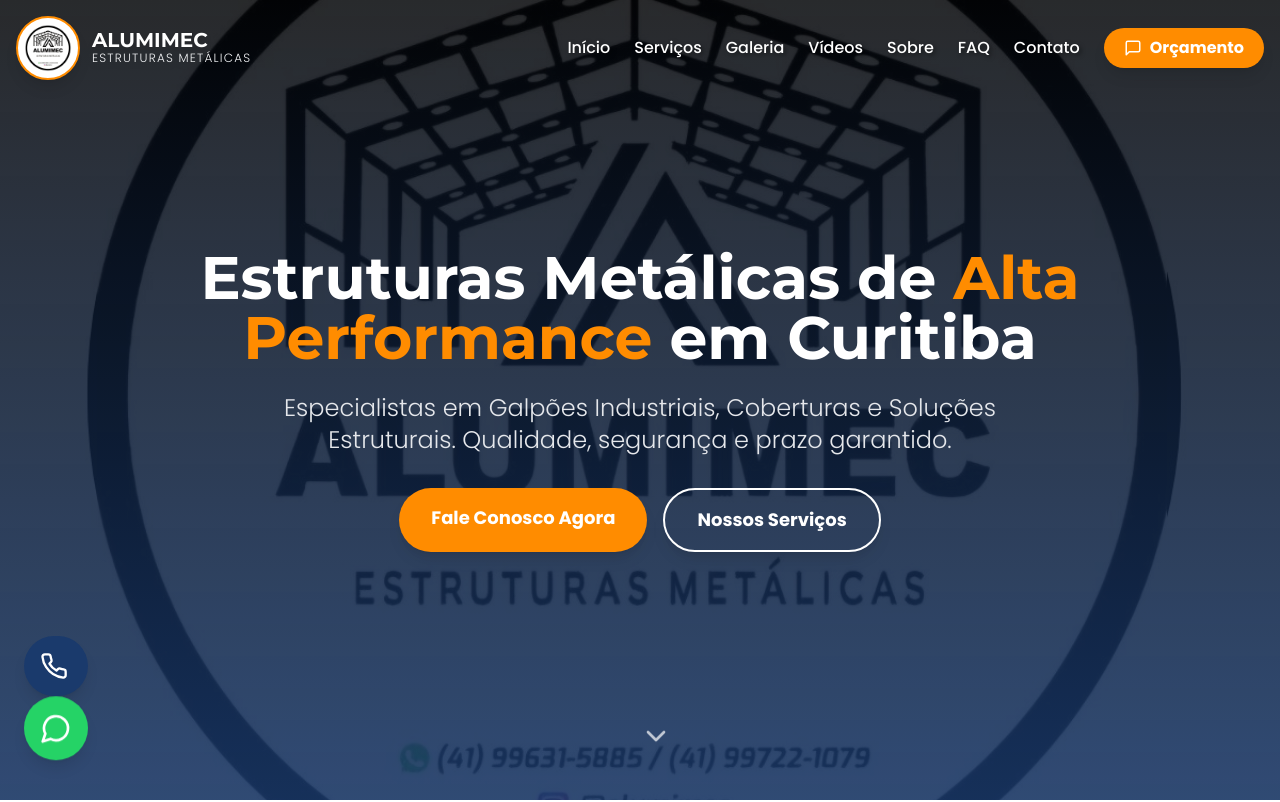
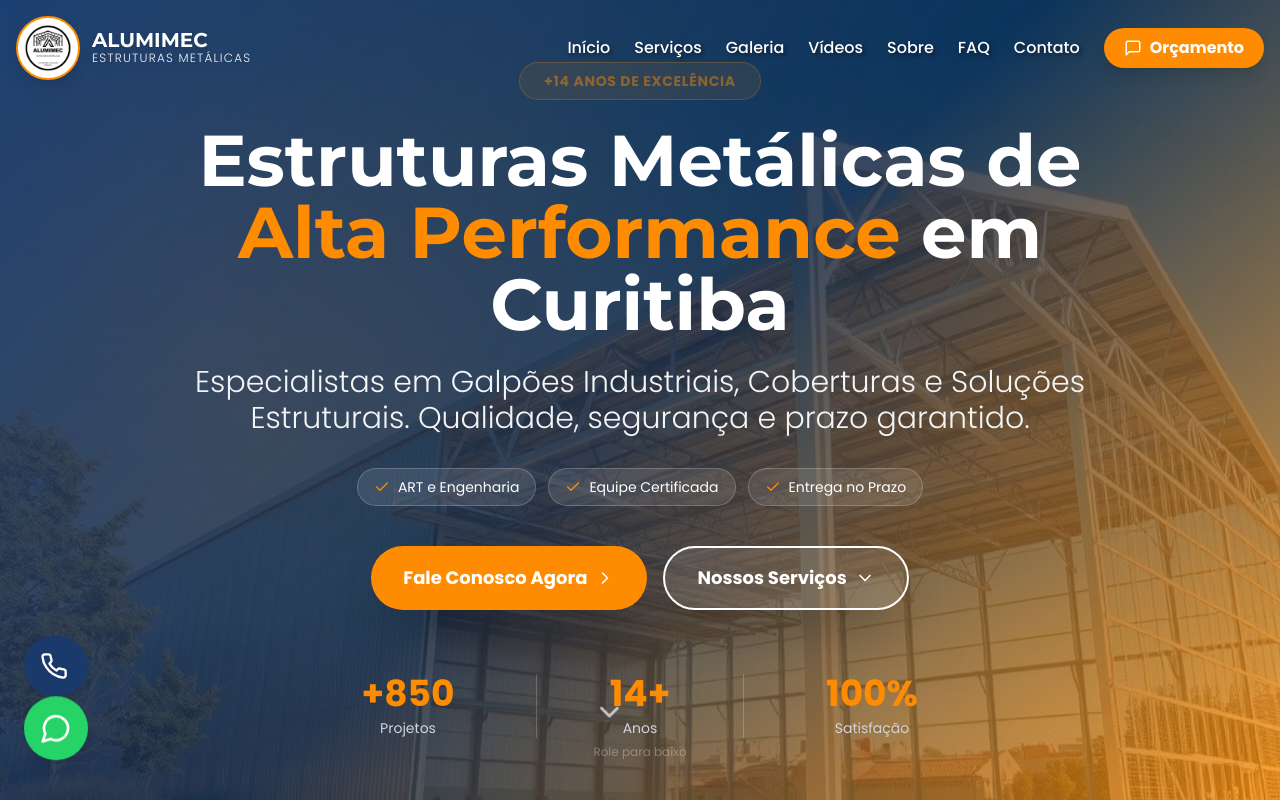
Before and after one commit to supremapix/Alumimec-Estruturas-Met-licas, a React (Vite) app: page / in a window 1280 px wide. Shown: the top 802 px of the page. Built offline with nearby package versions, Linux system fonts and the light colour scheme.

Commit message:
Updated index.html

```diff
--- a/index.html
+++ b/index.html
@@ -66,6 +66,151 @@
         animation: heartbeat 1.5s ease-in-out infinite;
         display: inline-block;
       }
+
+      @keyframes fadeInUp {
+        from {
+          opacity: 0;
+          transform: translateY(30px);
+        }
+        to {
+          opacity: 1;
+          transform: translateY(0);
+        }
+      }
+
+      @keyframes fadeInDown {
+        from {
+          opacity: 0;
+          transform: translateY(-30px);
+        }
+        to {
+          opacity: 1;
+          transform: translateY(0);
+        }
+      }
+
+      @keyframes fadeIn {
+        from {
+          opacity: 0;
+        }
+        to {
+          opacity: 1;
+        }
+      }
+
+      @keyframes slideInLeft {
+        from {
+          opacity: 0;
+          transform: translateX(-50px);
+        }
+        to {
+          opacity: 1;
+          transform: translateX(0);
+        }
+      }
+
+      @keyframes slideInRight {
+        from {
+          opacity: 0;
+          transform: translateX(50px);
+        }
+        to {
+          opacity: 1;
+          transform: translateX(0);
+        }
+      }
+
+      @keyframes scaleIn {
+        from {
+          opacity: 0;
+          transform: scale(0.9);
+        }
+        to {
+          opacity: 1;
+          transform: scale(1);
+        }
+      }
+
+      @keyframes float {
+        0%, 100% {
+          transform: translateY(0);
+        }
+        50% {
+          transform: translateY(-20px);
+        }
+      }
+
+      @keyframes parallaxBg {
+        0% {
+          transform: scale(1.1) translateY(0);
+        }
+        100% {
+          transform: scale(1.1) translateY(-10px);
+        }
+      }
+
+      .animate-fade-in-up {
+        animation: fadeInUp 0.8s ease-out forwards;
+      }
+
+      .animate-fade-in-down {
+        animation: fadeInDown 0.8s ease-out forwards;
+      }
+
+      .animate-fade-in {
+        animation: fadeIn 1s ease-out forwards;
+      }
+
+      .animate-slide-in-left {
+        animation: slideInLeft 0.8s ease-out forwards;
+      }
+
+      .animate-slide-in-right {
+        animation: slideInRight 0.8s ease-out forwards;
+      }
+
+      .animate-scale-in {
+        animation: scaleIn 0.6s ease-out forwards;
+      }
+
+      .animate-float {
+        animation: float 3s ease-in-out infinite;
+      }
+
+      .hero-bg-animate {
+        animation: parallaxBg 20s ease-in-out infinite alternate;
+      }
+
+      .delay-100 {
+        animation-delay: 0.1s;
+      }
+
+      .delay-200 {
+        animation-delay: 0.2s;
+      }
+
+      .delay-300 {
+        animation-delay: 0.3s;
+      }
+
+      .delay-400 {
+        animation-delay: 0.4s;
+      }
+
+      .delay-500 {
+        animation-delay: 0.5s;
+      }
+
+      .gradient-overlay {
+        background: linear-gradient(135deg, rgba(26, 58, 108, 0.95) 0%, rgba(13, 37, 71, 0.85) 50%, rgba(255, 140, 0, 0.75) 100%);
+      }
+
+      .hero-pattern {
+        background-image:
+          radial-gradient(circle at 20% 50%, rgba(255, 140, 0, 0.1) 0%, transparent 50%),
+          radial-gradient(circle at 80% 80%, rgba(255, 140, 0, 0.1) 0%, transparent 50%),
+          radial-gradient(circle at 40% 20%, rgba(255, 140, 0, 0.05) 0%, transparent 50%);
+      }
     </style>
   </head>
   <body>
--- a/pages/Home.tsx
+++ b/pages/Home.tsx
@@ -41,39 +41,95 @@
 
       {/* 1. HERO SECTION */}
       <section className="relative h-screen flex items-center justify-center bg-gray-900 text-white overflow-hidden">
+        {/* Background Image with Animation */}
         <div
-          className="absolute inset-0 bg-cover bg-center z-0 opacity-50"
-          style={{ backgroundImage: `url('/alumimec-curitiba-orcamentos.jpg')` }}
+          className="absolute inset-0 bg-cover bg-center z-0 hero-bg-animate"
+          style={{ backgroundImage: `url('/galpoes-metalicos-pre-fabricados-hero-imagem.jpg')` }}
         ></div>
-        <div className="absolute inset-0 bg-gradient-to-b from-black/70 to-primary/80 z-10"></div>
 
+        {/* Gradient Overlay with Pattern */}
+        <div className="absolute inset-0 gradient-overlay z-10"></div>
+        <div className="absolute inset-0 hero-pattern z-10"></div>
+
+        {/* Animated Floating Elements */}
+        <div className="absolute top-20 left-10 w-32 h-32 bg-accent/10 rounded-full blur-3xl animate-float"></div>
+        <div className="absolute bottom-20 right-10 w-40 h-40 bg-accent/10 rounded-full blur-3xl animate-float delay-300"></div>
+
+        {/* Main Content */}
         <div className="container mx-auto px-4 z-20 text-center relative">
-          <div className="animate-fade-in-up">
-            <h1 className="text-4xl md:text-6xl font-heading font-bold mb-6 leading-tight">
-              Estruturas Metálicas de <span className="text-accent">Alta Performance</span> em Curitiba
+          <div className="max-w-5xl mx-auto">
+            {/* Badge */}
+            <div className="animate-fade-in-down mb-6">
+              <span className="inline-block bg-accent/20 backdrop-blur-sm border border-accent/50 px-6 py-2 rounded-full text-sm font-bold uppercase tracking-wider text-accent animate-pulse">
+                +14 Anos de Excelência
+              </span>
+            </div>
+
+            {/* Main Heading */}
+            <h1 className="text-4xl md:text-6xl lg:text-7xl font-heading font-bold mb-6 leading-tight animate-fade-in-up opacity-0 delay-100">
+              Estruturas Metálicas de <span className="text-accent bg-clip-text">Alta Performance</span> em Curitiba
             </h1>
-            <p className="text-xl md:text-2xl mb-8 max-w-3xl mx-auto text-gray-200 font-light">
+
+            {/* Subtitle */}
+            <p className="text-xl md:text-2xl lg:text-3xl mb-8 max-w-4xl mx-auto text-gray-100 font-light animate-fade-in-up opacity-0 delay-200 leading-relaxed">
               Especialistas em Galpões Industriais, Coberturas e Soluções Estruturais. Qualidade, segurança e prazo garantido.
             </p>
-            <div className="flex flex-col sm:flex-row gap-4 justify-center">
+
+            {/* Features Pills */}
+            <div className="flex flex-wrap justify-center gap-3 mb-10 animate-fade-in-up opacity-0 delay-300">
+              <span className="bg-white/10 backdrop-blur-sm px-4 py-2 rounded-full text-sm border border-white/20 flex items-center gap-2">
+                <Check size={16} className="text-accent" /> ART e Engenharia
+              </span>
+              <span className="bg-white/10 backdrop-blur-sm px-4 py-2 rounded-full text-sm border border-white/20 flex items-center gap-2">
+                <Check size={16} className="text-accent" /> Equipe Certificada
+              </span>
+              <span className="bg-white/10 backdrop-blur-sm px-4 py-2 rounded-full text-sm border border-white/20 flex items-center gap-2">
+                <Check size={16} className="text-accent" /> Entrega no Prazo
+              </span>
+            </div>
+
+            {/* CTA Buttons */}
+            <div className="flex flex-col sm:flex-row gap-4 justify-center animate-scale-in opacity-0 delay-400">
               <a
                 href={`https://wa.me/55${COMPANY_INFO.phone1}`}
-                className="bg-accent hover:bg-white hover:text-accent text-white px-8 py-4 rounded-full font-bold text-lg transition-all shadow-lg transform hover:-translate-y-1"
+                className="group bg-accent hover:bg-white text-white hover:text-accent px-8 py-4 rounded-full font-bold text-lg transition-all shadow-2xl transform hover:scale-105 hover:-translate-y-1 flex items-center justify-center gap-2"
               >
-                Fale Conosco Agora
+                <span>Fale Conosco Agora</span>
+                <ChevronRight size={20} className="group-hover:translate-x-1 transition-transform" />
               </a>
               <a
                 href="#servicos"
-                className="bg-transparent border-2 border-white hover:bg-white hover:text-primary text-white px-8 py-4 rounded-full font-bold text-lg transition-all shadow-lg"
+                className="group bg-white/10 backdrop-blur-sm border-2 border-white hover:bg-white hover:text-primary text-white px-8 py-4 rounded-full font-bold text-lg transition-all shadow-2xl hover:scale-105 flex items-center justify-center gap-2"
               >
-                Nossos Serviços
+                <span>Nossos Serviços</span>
+                <ChevronDown size={20} className="group-hover:translate-y-1 transition-transform" />
               </a>
+            </div>
+
+            {/* Stats Bar */}
+            <div className="mt-16 grid grid-cols-3 gap-6 max-w-2xl mx-auto animate-fade-in opacity-0 delay-500">
+              <div className="text-center">
+                <div className="text-3xl md:text-4xl font-bold text-accent mb-1">+850</div>
+                <div className="text-sm text-gray-300">Projetos</div>
+              </div>
+              <div className="text-center border-x border-white/20">
+                <div className="text-3xl md:text-4xl font-bold text-accent mb-1">14+</div>
+                <div className="text-sm text-gray-300">Anos</div>
+              </div>
+              <div className="text-center">
+                <div className="text-3xl md:text-4xl font-bold text-accent mb-1">100%</div>
+                <div className="text-sm text-gray-300">Satisfação</div>
+              </div>
             </div>
           </div>
         </div>
 
-        <div className="absolute bottom-10 left-1/2 transform -translate-x-1/2 z-20 animate-bounce">
-          <ChevronDown size={32} className="text-white/70" />
+        {/* Scroll Indicator */}
+        <div className="absolute bottom-10 left-1/2 transform -translate-x-1/2 z-20">
+          <div className="animate-bounce">
+            <ChevronDown size={32} className="text-white/70" />
+          </div>
+          <p className="text-xs text-white/60 mt-2 animate-pulse">Role para baixo</p>
         </div>
       </section>
 
```
Also changed, not shown: pages/LocationPage.tsx (+68 -10 lines).
